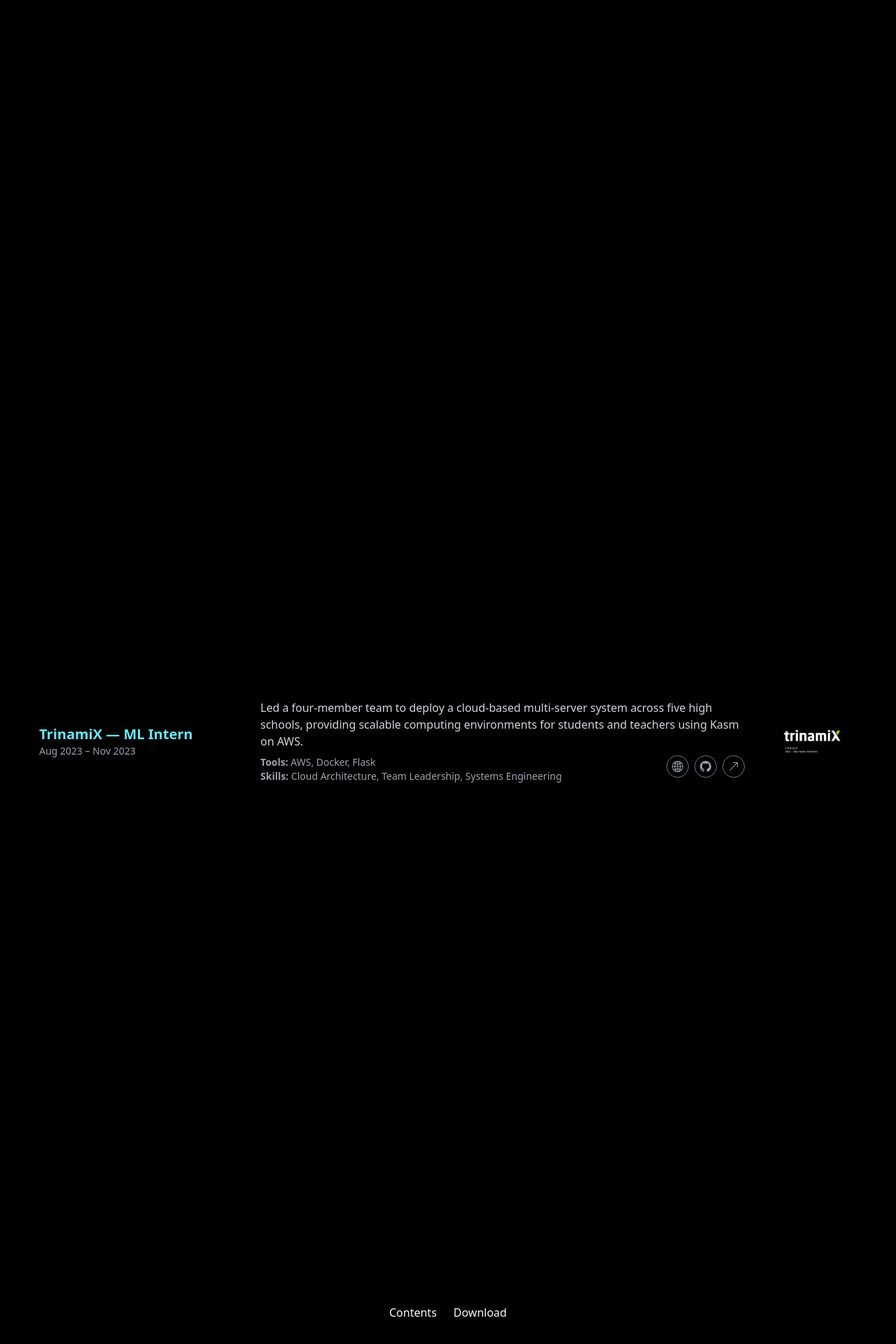
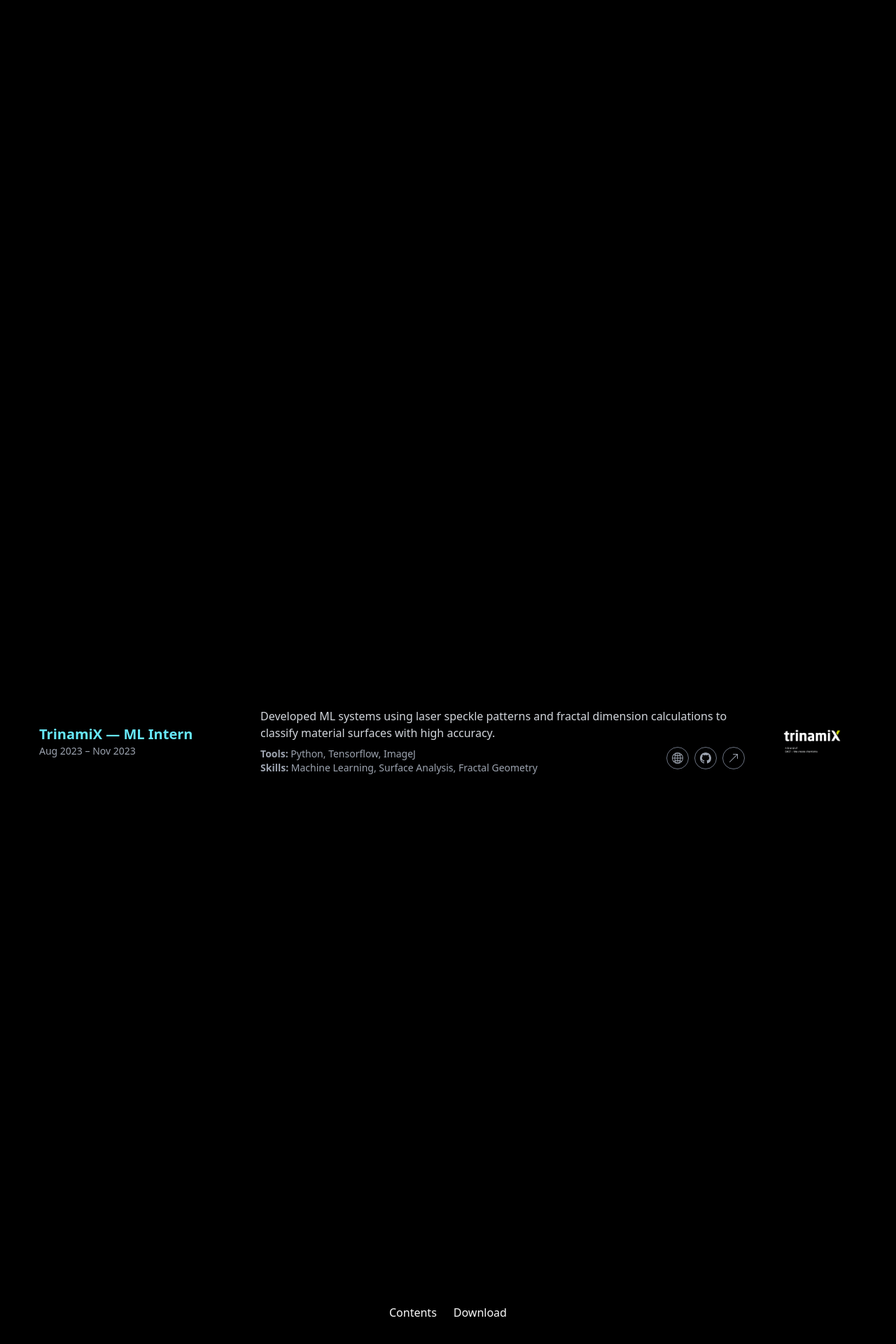
Before and after one commit to rachit-j/rachitjaiswal, a Jekyll site: the page built from about.html, in a window 1280 px wide. Shown: the part 2397-4317 px from the top of the page at 70% size. Built offline with Jekyll 4.4.1, drawn with Linux system fonts in a browser that asks for light colours; nearby versions of some CDN libraries; some web fonts are replaced; some of the changed text lies outside the part shown.

Commit message:
added logos

```diff
--- a/about.html
+++ b/about.html
@@ -86,13 +86,13 @@ title: About
 
       <!-- Description -->
       <p>
-        Led a four-member team to deploy a cloud-based multi-server system across five high schools, providing scalable computing environments for students and teachers using Kasm on AWS.
+        Developed ML systems using laser speckle patterns and fractal dimension calculations to classify material surfaces with high accuracy.
       </p>
 
       <!-- Skills -->
       <p class="text-sm text-gray-400">
-        <strong>Tools:</strong> AWS, Docker, Flask<br>
-        <strong>Skills:</strong> Cloud Architecture, Team Leadership, Systems Engineering
+        <strong>Tools:</strong> Python, Tensorflow, ImageJ<br>
+        <strong>Skills:</strong> Machine Learning, Surface Analysis, Fractal Geometry
       </p>
 
       <!-- Floating Button -->
@@ -143,13 +143,13 @@ title: About
 
       <!-- Description -->
       <p>
-        Led a four-member team to deploy a cloud-based multi-server system across five high schools, providing scalable computing environments for students and teachers using Kasm on AWS.
+        Secured Linux systems, hardened Apache2 and Nginx environments, and developed documentation to mitigate cybersecurity vulnerabilities in critical infrastructure.
       </p>
 
       <!-- Skills -->
       <p class="text-sm text-gray-400">
-        <strong>Tools:</strong> AWS, Docker, Flask<br>
-        <strong>Skills:</strong> Cloud Architecture, Team Leadership, Systems Engineering
+        <strong>Tools:</strong> Linux, Apache, Nginx<br>
+        <strong>Skills:</strong> Cybersecurity, Automation, Network Security
       </p>
 
       <!-- Floating Button -->
@@ -200,13 +200,13 @@ title: About
 
       <!-- Description -->
       <p>
-        Led a four-member team to deploy a cloud-based multi-server system across five high schools, providing scalable computing environments for students and teachers using Kasm on AWS.
+        Led a high school team to develop AI recycling solutions using the Qualcomm Innovators Development Kit (QIDK), building one of the first high school–level QIDK applications featured on Qualcomm’s blog.
       </p>
 
       <!-- Skills -->
       <p class="text-sm text-gray-400">
-        <strong>Tools:</strong> AWS, Docker, Flask<br>
-        <strong>Skills:</strong> Cloud Architecture, Team Leadership, Systems Engineering
+        <strong>Tools:</strong> QIDK, Python, OpenCV<br>
+        <strong>Skills:</strong> AI Prototyping, Product Innovation, Application Development
       </p>
 
       <!-- Floating Button -->
@@ -238,7 +238,7 @@ title: About
     <!-- Right Column -->
     <div class="md:w-32 flex justify-center items-center">
       <div class="w-24 h-24 rounded-xl overflow-hidden">
-        <img src="/assets/resume/img/qualcomm-logo.png" alt="Qualcomm" class="object-contain w-full h-full" />
+        <img src="/assets/resume/img/qualcomm_logo.png" alt="Qualcomm" class="object-contain w-full h-full" />
       </div>
     </div>
   </div>
@@ -257,13 +257,13 @@ title: About
 
       <!-- Description -->
       <p>
-        Led a four-member team to deploy a cloud-based multi-server system across five high schools, providing scalable computing environments for students and teachers using Kasm on AWS.
+        Conducted formal verification and control-theory-based testing of LLMs for safety-critical system interactions.
       </p>
 
       <!-- Skills -->
       <p class="text-sm text-gray-400">
-        <strong>Tools:</strong> AWS, Docker, Flask<br>
-        <strong>Skills:</strong> Cloud Architecture, Team Leadership, Systems Engineering
+        <strong>Tools:</strong> SPIN, Python<br>
+        <strong>Skills:</strong> Formal Verification, LLM Evaluation, AI Safety
       </p>
 
       <!-- Floating Button -->
@@ -295,7 +295,7 @@ title: About
     <!-- Right Column -->
     <div class="md:w-32 flex justify-center items-center">
       <div class="w-24 h-24 rounded-xl overflow-hidden">
-        <img src="/assets/resume/img/ucmerced-logo.png" alt="UC Merced" class="object-contain w-full h-full" />
+        <img src="/assets/resume/img/ucmerced_logo.png" alt="UC Merced" class="object-contain w-full h-full" />
       </div>
     </div>
   </div>
@@ -305,7 +305,7 @@ title: About
 
     <!-- Left Column -->
     <div class="md:w-1/4 flex flex-col justify-center text-center md:text-left">
-      <h3 class="text-xl font-bold text-cyan-300">Greater San Diego Science and Engineering Fair — 3rd Place</h3>
+      <h3 class="text-xl font-bold text-cyan-300">Greater San Diego Science and Engineering Fair</h3>
       <p class="text-sm text-gray-400">Mar 2023</p>
     </div>
 
@@ -314,13 +314,13 @@ title: About
 
       <!-- Description -->
       <p>
-        Led a four-member team to deploy a cloud-based multi-server system across five high schools, providing scalable computing environments for students and teachers using Kasm on AWS.
+        Developed a plastic sorting system using machine learning and OpenCV, classified and sorted plastic waste with a robotic arm.
       </p>
 
       <!-- Skills -->
       <p class="text-sm text-gray-400">
-        <strong>Tools:</strong> AWS, Docker, Flask<br>
-        <strong>Skills:</strong> Cloud Architecture, Team Leadership, Systems Engineering
+        <strong>Tools:</strong> OpenCV, Python, FTC SDK<br>
+        <strong>Skills:</strong> Computer Vision, Hardware Control, Applied ML
       </p>
 
       <!-- Floating Button -->
@@ -352,7 +352,7 @@ title: About
     <!-- Right Column -->
     <div class="md:w-32 flex justify-center items-center">
       <div class="w-24 h-24 rounded-xl overflow-hidden">
-        <img src="/assets/resume/img/gsdsef-logo.png" alt="GSDSEF" class="object-contain w-full h-full" />
+        <img src="/assets/resume/img/gsdsef_logo.png" alt="GSDSEF" class="object-contain w-full h-full" />
       </div>
     </div>
   </div>
@@ -371,13 +371,13 @@ title: About
 
       <!-- Description -->
       <p>
-        Led a four-member team to deploy a cloud-based multi-server system across five high schools, providing scalable computing environments for students and teachers using Kasm on AWS.
+        Developed a Hindi-English code-switched translation system using advanced machine learning techniques for improved multilingual communication.
       </p>
 
       <!-- Skills -->
       <p class="text-sm text-gray-400">
-        <strong>Tools:</strong> AWS, Docker, Flask<br>
-        <strong>Skills:</strong> Cloud Architecture, Team Leadership, Systems Engineering
+        <strong>Tools:</strong> Python, NLP, NCRF++<br>
+        <strong>Skills:</strong> NLP, Code-switching, Language Modeling
       </p>
 
       <!-- Floating Button -->
@@ -409,7 +409,7 @@ title: About
     <!-- Right Column -->
     <div class="md:w-32 flex justify-center items-center">
       <div class="w-24 h-24 rounded-xl overflow-hidden">
-        <img src="/assets/resume/img/ccir-logo.png" alt="Cambridge Centre for International Research" class="object-contain w-full h-full" />
+        <img src="/assets/resume/img/ccir_logo.png" alt="Cambridge Centre for International Research" class="object-contain w-full h-full" />
       </div>
     </div>
   </div>
@@ -428,13 +428,13 @@ title: About
 
       <!-- Description -->
       <p>
-        Led a four-member team to deploy a cloud-based multi-server system across five high schools, providing scalable computing environments for students and teachers using Kasm on AWS.
+        Created an image recognition system for plastic bottle classification with classification of different plastic types with 60% accuracy using vision.
       </p>
 
       <!-- Skills -->
       <p class="text-sm text-gray-400">
-        <strong>Tools:</strong> AWS, Docker, Flask<br>
-        <strong>Skills:</strong> Cloud Architecture, Team Leadership, Systems Engineering
+        <strong>Tools:</strong> TensorFlow, OpenCV<br>
+        <strong>Skills:</strong> Image Classification, Dataset Design, Environmental Technology
       </p>
 
       <!-- Floating Button -->
@@ -466,7 +466,7 @@ title: About
     <!-- Right Column -->
     <div class="md:w-32 flex justify-center items-center">
       <div class="w-24 h-24 rounded-xl overflow-hidden">
-        <img src="/assets/resume/img/horizon-logo.png" alt="Horizon Academic" class="object-contain w-full h-full" />
+        <img src="/assets/resume/img/horizon_logo.png" alt="Horizon Academic" class="object-contain w-full h-full" />
       </div>
     </div>
   </div>
@@ -485,13 +485,13 @@ title: About
 
       <!-- Description -->
       <p>
-        Led a four-member team to deploy a cloud-based multi-server system across five high schools, providing scalable computing environments for students and teachers using Kasm on AWS.
+        Led team 15171 to a #2 state ranking and #18 in the world, built AI-powered object detection systems for autonomous robots, created PID loops and finite state machines to improve odometry and movement, and mentored new members in programming and robotics.
       </p>
 
       <!-- Skills -->
       <p class="text-sm text-gray-400">
-        <strong>Tools:</strong> AWS, Docker, Flask<br>
-        <strong>Skills:</strong> Cloud Architecture, Team Leadership, Systems Engineering
+        <strong>Tools:</strong> OpenCV, Android Studio, FTC SDK<br>
+        <strong>Skills:</strong> Robotics, Computer Vision, AI, Leadership
       </p>
 
       <!-- Floating Button -->
@@ -523,7 +523,7 @@ title: About
     <!-- Right Column -->
     <div class="md:w-32 flex justify-center items-center">
       <div class="w-24 h-24 rounded-xl overflow-hidden">
-        <img src="/assets/resume/img/ftc-logo.png" alt="FTC Robotics" class="object-contain w-full h-full" />
+        <img src="/assets/resume/img/ftc_logo.png" alt="FTC Robotics" class="object-contain w-full h-full" />
       </div>
     </div>
   </div>
@@ -542,13 +542,13 @@ title: About
 
       <!-- Description -->
       <p>
-        Led a four-member team to deploy a cloud-based multi-server system across five high schools, providing scalable computing environments for students and teachers using Kasm on AWS.
+        National finalist and champion in CyberPatriot. Specialized in Linux/Windows/Network security and led teams through threat detection and system hardening challenges.
       </p>
 
       <!-- Skills -->
       <p class="text-sm text-gray-400">
-        <strong>Tools:</strong> AWS, Docker, Flask<br>
-        <strong>Skills:</strong> Cloud Architecture, Team Leadership, Systems Engineering
+        <strong>Tools:</strong> Linux, Windows, Cisco Packet Tracer, VMware<br>
+        <strong>Skills:</strong> Cybersecurity, Forensics, Network Management
       </p>
 
       <!-- Floating Button -->
@@ -580,7 +580,7 @@ title: About
     <!-- Right Column -->
     <div class="md:w-32 flex justify-center items-center">
       <div class="w-24 h-24 rounded-xl overflow-hidden">
-        <img src="/assets/resume/img/cyberpatriot-logo.png" alt="CyberPatriot" class="object-contain w-full h-full" />
+        <img src="/assets/resume/img/cyberpatriot_logo.png" alt="CyberPatriot" class="object-contain w-full h-full" />
       </div>
     </div>
   </div>
@@ -599,13 +599,13 @@ title: About
 
       <!-- Description -->
       <p>
-        Led a four-member team to deploy a cloud-based multi-server system across five high schools, providing scalable computing environments for students and teachers using Kasm on AWS.
+        Created a student-led organization to introduce peers to emerging technologies through workshops, demos, and collaborations with engineers.
       </p>
 
       <!-- Skills -->
       <p class="text-sm text-gray-400">
-        <strong>Tools:</strong> AWS, Docker, Flask<br>
-        <strong>Skills:</strong> Cloud Architecture, Team Leadership, Systems Engineering
+        <strong>Tools:</strong> Guest Speakers, Mentors, and Industry Experts<br>
+        <strong>Skills:</strong> Blockchain Technology, Emerging AI, Quantum Computing, Robotics
       </p>
 
       <!-- Floating Button -->
@@ -637,7 +637,7 @@ title: About
     <!-- Right Column -->
     <div class="md:w-32 flex justify-center items-center">
       <div class="w-24 h-24 rounded-xl overflow-hidden">
-        <img src="/assets/resume/img/techspace-logo.png" alt="Tech Space" class="object-contain w-full h-full" />
+        <img src="/assets/resume/img/techspace_logo.png" alt="Tech Space" class="object-contain w-full h-full" />
       </div>
     </div>
   </div>
@@ -656,13 +656,13 @@ title: About
 
       <!-- Description -->
       <p>
-        Led a four-member team to deploy a cloud-based multi-server system across five high schools, providing scalable computing environments for students and teachers using Kasm on AWS.
+        Managed flight-based projects using drones and model rockets, with a focus on aerodynamics, telemetry, and STEM outreach.
       </p>
 
       <!-- Skills -->
       <p class="text-sm text-gray-400">
-        <strong>Tools:</strong> AWS, Docker, Flask<br>
-        <strong>Skills:</strong> Cloud Architecture, Team Leadership, Systems Engineering
+        <strong>Tools:</strong> Flight Controller, IMU, Rocket Engines<br>
+        <strong>Skills:</strong> Team Leadership, STEM Outreach, Presentation
       </p>
 
       <!-- Floating Button -->
@@ -694,18 +694,20 @@ title: About
     <!-- Right Column -->
     <div class="md:w-32 flex justify-center items-center">
       <div class="w-24 h-24 rounded-xl overflow-hidden">
-        <img src="/assets/resume/img/rocket-logo.png" alt="Aerospace and Rocketry" class="object-contain w-full h-full" />
+        <img src="/assets/resume/img/aerospace_logo.png" alt="Aerospace and Rocketry" class="object-contain w-full h-full" />
       </div>
     </div>
   </div>
 </section>
+
+
 <section class="resume-slide animate-in" data-section="Work Experience">
   <div class="flex flex-col md:flex-row gap-6 px-6 w-full items-center">
 
     <!-- Left Column -->
     <div class="md:w-1/4 flex flex-col justify-center text-center md:text-left">
-      <h3 class="text-xl font-bold text-cyan-300">Del Norte High School — Student</h3>
-      <p class="text-sm text-gray-400">Aug 2021 – Jun 2025</p>
+      <h3 class="text-xl font-bold text-cyan-300">University of Washington — Paul G. Allen School</h3>
+      <p class="text-sm text-gray-400">Sep 2025 - Present</p>
     </div>
 
     <!-- Middle Column -->
@@ -713,13 +715,12 @@ title: About
 
       <!-- Description -->
       <p>
-        Led a four-member team to deploy a cloud-based multi-server system across five high schools, providing scalable computing environments for students and teachers using Kasm on AWS.
+        Studying Computer Engineering and Computer Science at the University of Washington, focusing on software development, systems design, and emerging technologies.
       </p>
 
-      <!-- Skills -->
       <p class="text-sm text-gray-400">
-        <strong>Tools:</strong> AWS, Docker, Flask<br>
-        <strong>Skills:</strong> Cloud Architecture, Team Leadership, Systems Engineering
+        <strong>GPA:</strong> N/A<br>
+        <strong>Major:</strong> Computer Engineering (switching to Computer Science)
       </p>
 
       <!-- Floating Button -->
@@ -751,8 +752,65 @@ title: About
     <!-- Right Column -->
     <div class="md:w-32 flex justify-center items-center">
       <div class="w-24 h-24 rounded-xl overflow-hidden">
-        <img src="/assets/resume/img/dnhs-logo.png" alt="DNHS" class="object-contain w-full h-full" />
+        <img src="/assets/resume/img/uw_logo.png" alt="UW" class="object-contain w-full h-full" />
       </div>
     </div>
   </div>
 </section>
+
+<section class="resume-slide animate-in" data-section="Work Experience">
+  <div class="flex flex-col md:flex-row gap-6 px-6 w-full items-center">
+
+    <!-- Left Column -->
+    <div class="md:w-1/4 flex flex-col justify-center text-center md:text-left">
+      <h3 class="text-xl font-bold text-cyan-300">Del Norte High School — Student</h3>
+      <p class="text-sm text-gray-400">Aug 2021 – Jun 2025</p>
+    </div>
+
+    <!-- Middle Column -->
+    <div class="md:flex-1 text-gray-300 space-y-2 relative">
+
+      <!-- Description -->
+      <p>
+        Graduated with a weighted GPA of approximatley 4.5 and unweighted GPA of 3.96. Balanced rigorous academics with competitive robotics, cybersecurity, and leadership in student organizations.
+      </p>
+
+      <p class="text-sm text-gray-400">
+        <strong>GPA:</strong> 4.5/3.96 (Awaiting Transcript)<br>
+        <strong>Awards:</strong> Computer Science Senior Award, Computer Science Department Award, 14 AP Classes
+      </p>
+
+      <!-- Floating Button -->
+      <div class="absolute bottom-2 right-2 flex gap-2">
+    <a href="/experience/website"
+      class="w-8 h-8 flex items-center justify-center border border-gray-500 rounded-full text-gray-400 hover:text-white hover:border-white transition"
+      title="More details">
+      <svg xmlns="http://www.w3.org/2000/svg" width="16" height="16" fill="currentColor" class="bi bi-globe2" viewBox="0 0 16 16">
+        <path d="M0 8a8 8 0 1 1 16 0A8 8 0 0 1 0 8m7.5-6.923c-.67.204-1.335.82-1.887 1.855q-.215.403-.395.872c.705.157 1.472.257 2.282.287zM4.249 3.539q.214-.577.481-1.078a7 7 0 0 1 .597-.933A7 7 0 0 0 3.051 3.05q.544.277 1.198.49zM3.509 7.5c.036-1.07.188-2.087.436-3.008a9 9 0 0 1-1.565-.667A6.96 6.96 0 0 0 1.018 7.5zm1.4-2.741a12.3 12.3 0 0 0-.4 2.741H7.5V5.091c-.91-.03-1.783-.145-2.591-.332M8.5 5.09V7.5h2.99a12.3 12.3 0 0 0-.399-2.741c-.808.187-1.681.301-2.591.332zM4.51 8.5c.035.987.176 1.914.399 2.741A13.6 13.6 0 0 1 7.5 10.91V8.5zm3.99 0v2.409c.91.03 1.783.145 2.591.332.223-.827.364-1.754.4-2.741zm-3.282 3.696q.18.469.395.872c.552 1.035 1.218 1.65 1.887 1.855V11.91c-.81.03-1.577.13-2.282.287zm.11 2.276a7 7 0 0 1-.598-.933 9 9 0 0 1-.481-1.079 8.4 8.4 0 0 0-1.198.49 7 7 0 0 0 2.276 1.522zm-1.383-2.964A13.4 13.4 0 0 1 3.508 8.5h-2.49a6.96 6.96 0 0 0 1.362 3.675c.47-.258.995-.482 1.565-.667m6.728 2.964a7 7 0 0 0 2.275-1.521 8.4 8.4 0 0 0-1.197-.49 9 9 0 0 1-.481 1.078 7 7 0 0 1-.597.933M8.5 11.909v3.014c.67-.204 1.335-.82 1.887-1.855q.216-.403.395-.872A12.6 12.6 0 0 0 8.5 11.91zm3.555-.401c.57.185 1.095.409 1.565.667A6.96 6.96 0 0 0 14.982 8.5h-2.49a13.4 13.4 0 0 1-.437 3.008M14.982 7.5a6.96 6.96 0 0 0-1.362-3.675c-.47.258-.995.482-1.565.667.248.92.4 1.938.437 3.008zM11.27 2.461q.266.502.482 1.078a8.4 8.4 0 0 0 1.196-.49 7 7 0 0 0-2.275-1.52c.218.283.418.597.597.932m-.488 1.343a8 8 0 0 0-.395-.872C9.835 1.897 9.17 1.282 8.5 1.077V4.09c.81-.03 1.577-.13 2.282-.287z"/>
+      </svg>
+    </a>
+    <a href="/experience/github"
+      class="w-8 h-8 flex items-center justify-center border border-gray-500 rounded-full text-gray-400 hover:text-white hover:border-white transition"
+      title="More details">
+      <svg xmlns="http://www.w3.org/2000/svg" width="16" height="16" fill="currentColor" class="bi bi-github" viewBox="0 0 16 16">
+        <path d="M8 0C3.58 0 0 3.58 0 8c0 3.54 2.29 6.53 5.47 7.59.4.07.55-.17.55-.38 0-.19-.01-.82-.01-1.49-2.01.37-2.53-.49-2.69-.94-.09-.23-.48-.94-.82-1.13-.28-.15-.68-.52-.01-.53.63-.01 1.08.58 1.23.82.72 1.21 1.87.87 2.33.66.07-.52.28-.87.51-1.07-1.78-.2-3.64-.89-3.64-3.95 0-.87.31-1.59.82-2.15-.08-.2-.36-1.02.08-2.12 0 0 .67-.21 2.2.82.64-.18 1.32-.27 2-.27s1.36.09 2 .27c1.53-1.04 2.2-.82 2.2-.82.44 1.1.16 1.92.08 2.12.51.56.82 1.27.82 2.15 0 3.07-1.87 3.75-3.65 3.95.29.25.54.73.54 1.48 0 1.07-.01 1.93-.01 2.2 0 .21.15.46.55.38A8.01 8.01 0 0 0 16 8c0-4.42-3.58-8-8-8"/>
+      </svg>
+    </a>
+    <a href="/experience/kasmv2"
+      class="w-8 h-8 flex items-center justify-center border border-gray-500 rounded-full text-gray-400 hover:text-white hover:border-white transition"
+      title="More details">
+      <svg xmlns="http://www.w3.org/2000/svg" width="16" height="16" fill="currentColor" class="bi bi-arrow-up-right" viewBox="0 0 16 16">
+        <path fill-rule="evenodd" d="M14 2.5a.5.5 0 0 0-.5-.5h-6a.5.5 0 0 0 0 1h4.793L2.146 13.146a.5.5 0 0 0 .708.708L13 3.707V8.5a.5.5 0 0 0 1 0z"/>
+      </svg>
+    </a>
+  </div>
+    </div>
+
+    <!-- Right Column -->
+    <div class="md:w-32 flex justify-center items-center">
+      <div class="w-24 h-24 rounded-xl overflow-hidden">
+        <img src="/assets/resume/img/dnhs_logo.png" alt="DNHS" class="object-contain w-full h-full" />
+      </div>
+    </div>
+  </div>
+</section>
```
Also changed, not shown: assets/resume/img/aerospace_logo.png (added), assets/resume/img/ccir_logo.png (added), assets/resume/img/cyberpatriot_logo.png (added), assets/resume/img/dnhs_logo.png (added), assets/resume/img/ftc_logo.png (added), assets/resume/img/gsdsef_logo.png (added), assets/resume/img/horizon_logo.png (added), assets/resume/img/techspace_logo.png (added), assets/resume/img/ucmerced_logo.png (added), assets/resume/img/uw_logo.png (added).
